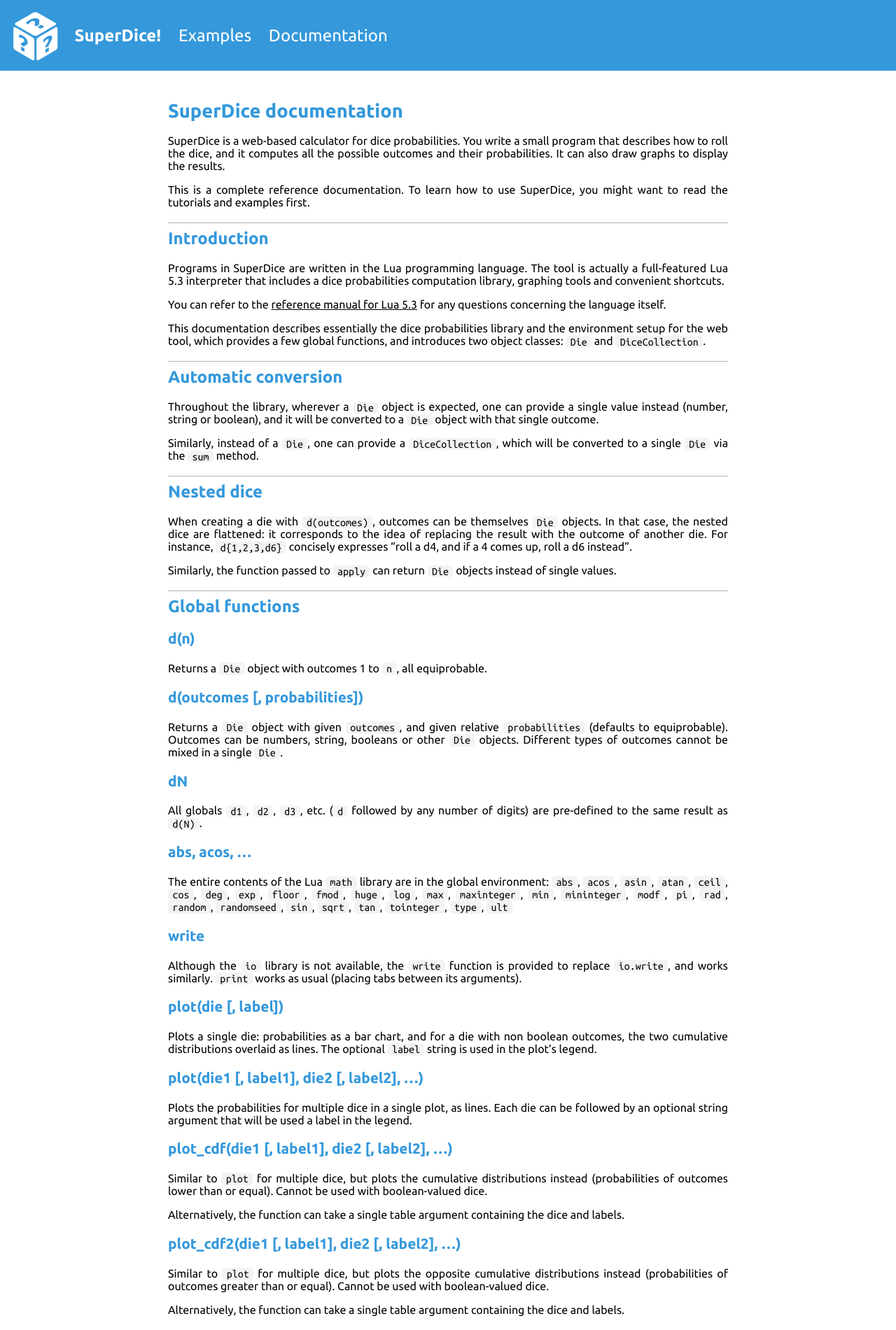
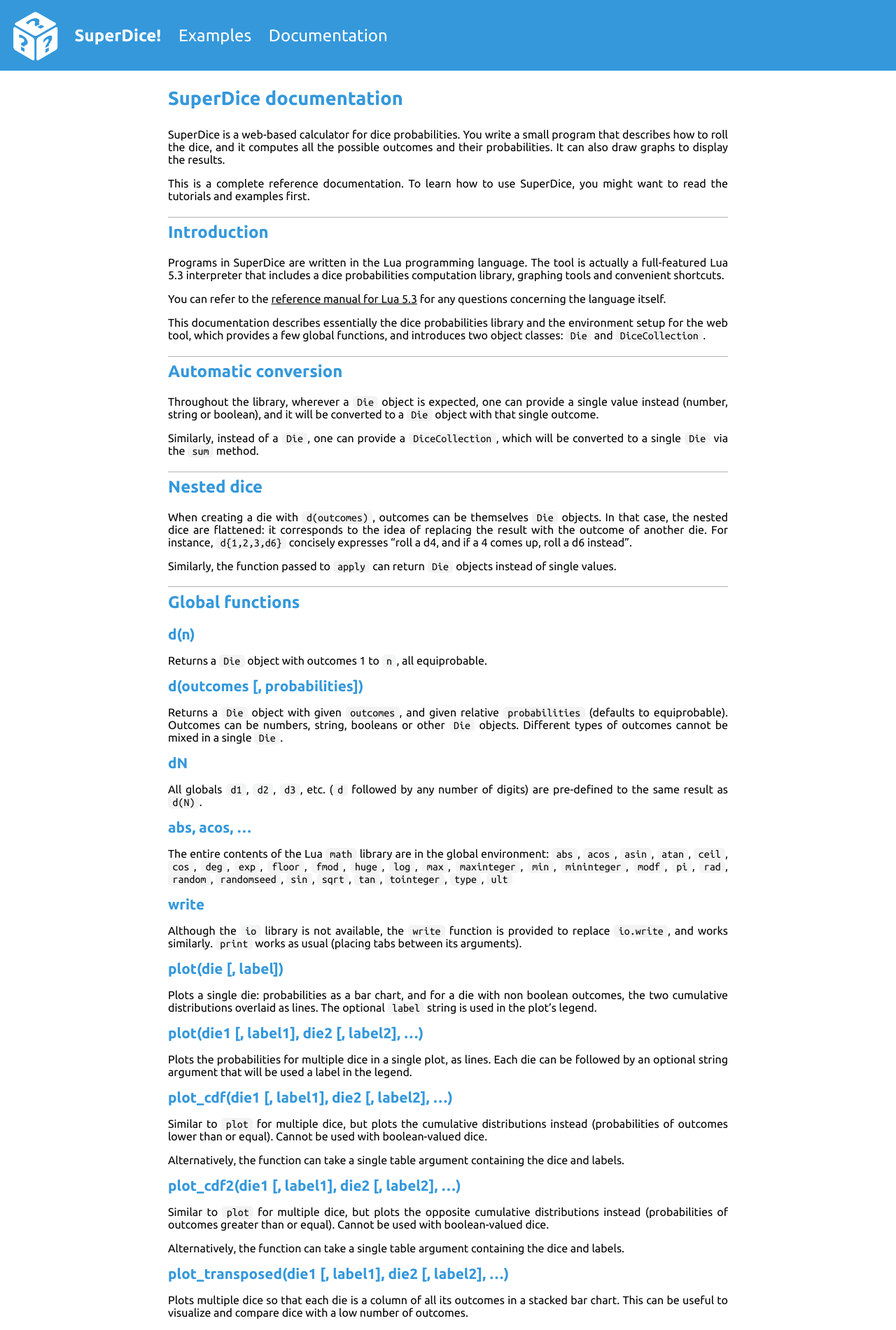
Before and after one commit to Castux/SnakeEyes, a Jekyll site: the page built from docs.md, in a window 1280 px wide. Shown: the top 1901 px of the page at 70% size. Built offline with Jekyll 4.4.1, drawn with Linux system fonts in a browser that asks for light colours; some of the changed text lies outside the part shown.

Commit message:
Docs tweaks

```diff
--- a/style.css
+++ b/style.css
@@ -111,12 +111,6 @@
     padding: .05em .4em;
 }
 
-h2
-{
-    width: 100%;
-    padding-top: 0.3em;
-    border-top: 1px solid rgba(0,0,0, 0.3);
-}
 
 h1, h2, h3
 {
@@ -127,21 +121,33 @@
 h1
 {
     font-size: 1.7em;
+    margin: 0 0 1em 0;
 }
 
 h2
 {
+    margin: 0.85em 0;
+    width: 100%;
+    padding-top: 0.3em;
+    border-top: 1px solid rgba(0,0,0, 0.3);
     font-size: 1.5em;
 }
 
 h3
 {
     font-size: 1.3em;
+    margin: 0;
+}
+
+h3 + h3
+{
+    margin-top: 5px;
 }
 
 p
 {
     text-align: justify;
+    margin: 1em 0;
 }
 
 @media only screen and (max-width: 600px)
```
Also changed, not shown: docs.md (+4 -4 lines).
